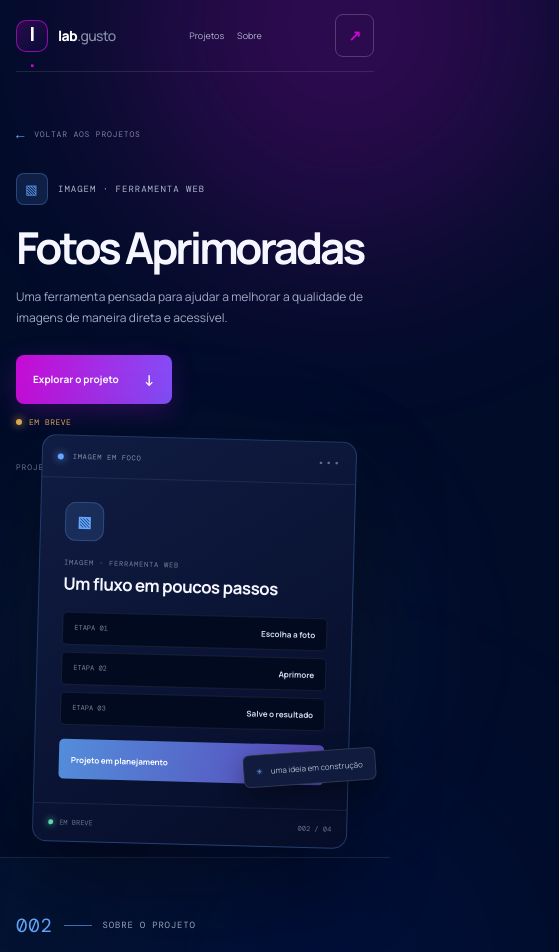
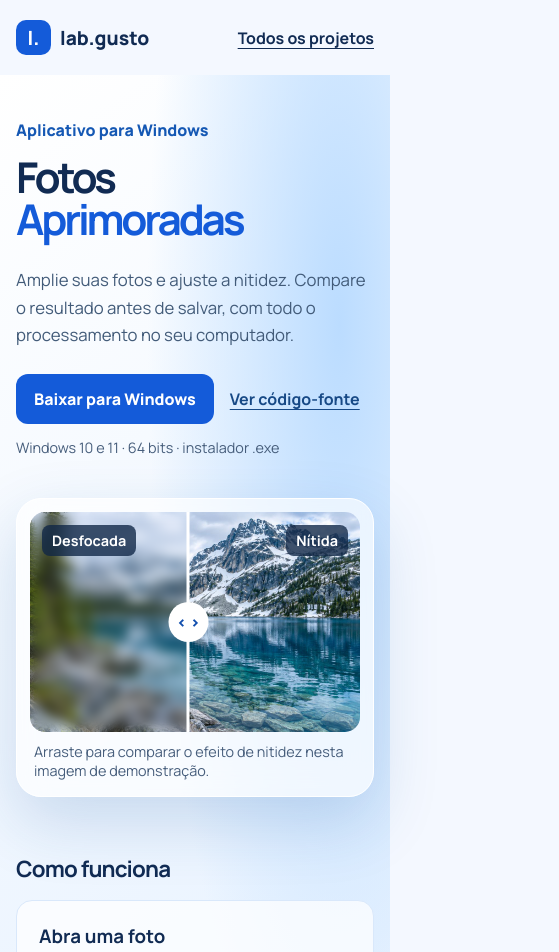
Before and after one commit to Algusto-RC/lab.gusto, a plain HTML site: page projects/fotos-aprimoradas.html in a window 390 px wide. Shown: the top 952 px of the page, 559 px wide, since content can reach past the window. Drawn offline with nearby package versions, Linux system fonts and the light colour scheme.

Commit message:
Publica Fotos Aprimoradas com demonstração e download para Windows

```diff
--- a/projects/fotos-aprimoradas.html
+++ b/projects/fotos-aprimoradas.html
@@ -1,51 +1,56 @@
 <!doctype html>
 <html lang="pt-BR">
 <head>
-  <meta charset="utf-8" />
-  <meta name="viewport" content="width=device-width, initial-scale=1" />
-  <meta name="theme-color" content="#010C29" />
-  <meta name="description" content="Uma ferramenta pensada para ajudar a melhorar a qualidade de imagens de maneira direta e acessível." />
+  <meta charset="utf-8">
+  <meta name="viewport" content="width=device-width, initial-scale=1">
+  <meta name="theme-color" content="#edf5ff">
+  <meta name="description" content="Amplie suas fotos em até 4× por lado com o aplicativo para Windows do Lab Gusto.">
   <title>Fotos Aprimoradas — lab.gusto</title>
   <link rel="preconnect" href="https://fonts.googleapis.com">
   <link rel="preconnect" href="https://fonts.gstatic.com" crossorigin>
-  <link href="https://fonts.googleapis.com/css2?family=DM+Mono:wght@400;500&family=Manrope:wght@400;500;600;700;800&display=swap" rel="stylesheet">
-  <link rel="stylesheet" href="../styles.css" />
-  <link rel="stylesheet" href="project.css" />
+  <link href="https://fonts.googleapis.com/css2?family=Manrope:wght@400;500;600;700;800&display=swap" rel="stylesheet">
+  <link rel="stylesheet" href="fotos.css">
+  <script src="fotos.js" defer></script>
 </head>
-<body class="project-page project-photos">
-  <div class="ambient ambient-a"></div><div class="ambient ambient-b"></div>
-  <header class="topbar wrap">
-    <a class="brand" href="../index.html#inicio" aria-label="lab.gusto, início"><span class="brand-mark">l<span>.</span></span><span>lab<span class="brand-muted">.gusto</span></span></a>
-    <nav class="nav-links" aria-label="Navegação principal"><a href="../index.html#ferramentas">Projetos</a><a href="../index.html#sobre">Sobre</a></nav>
-    <a class="header-cta" href="../index.html#ferramentas">Todos os projetos <span>↗</span></a>
+<body id="top">
+  <header class="shell top">
+    <a class="brand" href="../index.html#inicio" aria-label="Lab Gusto, início"><span class="brand-icon">l.</span> lab.gusto</a>
+    <a href="../index.html#ferramentas">Todos os projetos</a>
   </header>
   <main>
-    <section class="project-hero wrap">
-      <div class="project-copy">
-        <a class="back-link" href="../index.html#ferramentas"><span>←</span> VOLTAR AOS PROJETOS</a>
-        <div class="project-eyebrow"><span class="project-icon">▧</span><span>IMAGEM · FERRAMENTA WEB</span></div>
-        <h1>Fotos Aprimoradas</h1>
-        <p class="project-lede">Uma ferramenta pensada para ajudar a melhorar a qualidade de imagens de maneira direta e acessível.</p>
-        <div class="project-actions"><a class="button button-primary" href="#sobre-o-projeto">Explorar o projeto <span>↓</span></a><span class="project-status soon"><i></i>EM BREVE</span></div>
-        <div class="project-meta"><span>PROJETO 002</span><span class="meta-sep"></span><span>LAB.GUSTO</span></div>
+    <section class="shell hero">
+      <div class="intro">
+        <p class="platform">Aplicativo para Windows</p>
+        <h1>Fotos<br><span>Aprimoradas</span></h1>
+        <p class="lede">Amplie suas fotos e ajuste a nitidez. Compare o resultado antes de salvar, com todo o processamento no seu computador.</p>
+        <div class="actions">
+          <a class="download" href="https://github.com/Algusto-RC/fotos-aprimoradas/releases/latest/download/labGusto-Fotos-Aprimoradas-Setup.exe">Baixar para Windows</a>
+          <a class="source" href="https://github.com/Algusto-RC/fotos-aprimoradas">Ver código-fonte</a>
+        </div>
+        <p class="details">Windows 10 e 11 · 64 bits · instalador .exe</p>
       </div>
-      <div class="project-showcase" aria-label="Resumo visual do projeto">
-        <div class="showcase-glow"></div><div class="showcase-card">
-          <div class="showcase-head"><span class="showcase-dot"></span><span>IMAGEM EM FOCO</span><b>···</b></div>
-          <div class="showcase-main"><div class="showcase-symbol">▧</div><p class="showcase-kicker">IMAGEM · FERRAMENTA WEB</p><h2>Um fluxo em poucos passos</h2><div class="mock-rows"><div class="mock-row"><span>ETAPA 01</span><b>Escolha a foto</b></div><div class="mock-row"><span>ETAPA 02</span><b>Aprimore</b></div><div class="mock-row"><span>ETAPA 03</span><b>Salve o resultado</b></div></div><div class="showcase-button">Projeto em planejamento<span>→</span></div></div>
-          <div class="showcase-foot"><span><i></i>EM BREVE</span><span>002 / 04</span></div>
-        </div><div class="showcase-note"><span>✳</span> uma ideia em construção</div>
+      <figure class="showcase" id="showcase">
+        <div class="image-frame">
+          <img src="fotos-demo.jpg" alt="Lago azul cercado por montanhas" width="1200" height="800">
+          <img class="blurred" src="fotos-demo.jpg" alt="" aria-hidden="true" width="1200" height="800">
+          <span class="comparison-tag before">Desfocada</span>
+          <span class="comparison-tag after">Nítida</span>
+          <span class="divider" aria-hidden="true"><span>‹ ›</span></span>
+          <input id="comparison" type="range" min="0" max="100" value="48" aria-label="Comparar a foto desfocada com a foto nítida">
+        </div>
+        <figcaption>Arraste para comparar o efeito de nitidez nesta imagem de demonstração.</figcaption>
+      </figure>
+    </section>
+    <section class="shell workflow" aria-labelledby="how">
+      <h2 id="how">Como funciona</h2>
+      <div class="features">
+        <article><h3>Abra uma foto</h3><p>Carregue uma imagem JPG, PNG, WebP, BMP ou TIFF. O arquivo fica no seu computador.</p></article>
+        <article><h3>Aprimore em 2×, 3× ou 4×</h3><p>Amplie cada lado, aplique nitidez e, se quiser, ative a redução leve de ruído. A saída comporta até 40 megapixels.</p></article>
+        <article><h3>Compare e salve</h3><p>Use o controle antes e depois. Exporte uma cópia em PNG, JPG ou WebP.</p></article>
       </div>
+      <div class="install"><div><h2>Instalação e atualizações</h2><p>Execute o instalador e escolha se deseja um atalho na Área de Trabalho. Para consultar novas versões, use o botão circular no canto inferior direito do aplicativo.</p></div><a class="download" href="https://github.com/Algusto-RC/fotos-aprimoradas/releases/latest/download/labGusto-Fotos-Aprimoradas-Setup.exe">Baixar instalador</a></div>
     </section>
-    <section class="project-content" id="sobre-o-projeto"><div class="wrap project-content-grid">
-      <aside class="project-index"><span>002</span><span class="index-line"></span> SOBRE O PROJETO</aside>
-      <div class="project-main-copy"><div class="content-heading"><div class="eyebrow section-eyebrow">A IDEIA</div><h2>Imagens pequenas ou com qualidade limitada podem dificultar o uso em apresentações, publicações e projetos pessoais. A ferramenta pretende simplificar esse aprimoramento em poucos passos.</h2></div><p class="project-description">Fotos Aprimoradas está na fase de ideia. A proposta é permitir que a pessoa envie uma imagem e receba uma versão aprimorada, sem precisar dominar softwares complexos de edição.</p>
-        <div class="feature-grid"><article class="feature-item"><span class="feature-number">01</span><h3>Fluxo simples</h3><p>Enviar uma imagem e iniciar o aprimoramento sem configurações complicadas.</p></article><article class="feature-item"><span class="feature-number">02</span><h3>Qualidade visual</h3><p>A proposta é melhorar a aparência e a definição da imagem.</p></article><article class="feature-item"><span class="feature-number">03</span><h3>Acesso pelo navegador</h3><p>A experiência está sendo planejada para uso na web.</p></article></div>
-        <div class="project-lower"><div class="tech-block"><div class="eyebrow section-eyebrow">TECNOLOGIAS / CONCEITOS</div><div class="tech-tags"><span class="tech-tag">Processamento de imagem</span><span class="tech-tag">Experiência web</span><span class="tech-tag">Em planejamento</span></div></div><div class="status-block"><span class="status-label">STATUS DO PROJETO</span><b class="project-status soon"><i></i>EM BREVE</b><p>O projeto ainda está em planejamento. Os recursos e a tecnologia serão definidos durante o desenvolvimento.</p></div></div>
-        <div class="project-bottom-cta"><div><span class="eyebrow section-eyebrow">LAB.GUSTO · PROJETO 002</span><h3>Projeto em planejamento</h3><p>Ainda não é possível enviar ou processar imagens.</p></div><a class="button button-outline" href="../index.html#ferramentas">Ver outros projetos <span>↗</span></a></div>
-      </div>
-    </div></section>
   </main>
-  <footer class="footer wrap"><a class="brand footer-brand" href="../index.html#inicio"><span class="brand-mark">l<span>.</span></span><span>lab<span class="brand-muted">.gusto</span></span></a><span class="footer-copy">Feito com curiosidade e código. <span>© 2026</span></span><a class="back-top" href="#top">VOLTAR AO TOPO ↑</a></footer>
+  <footer class="shell footer"><a href="../index.html#inicio">lab.gusto</a><a href="#top">Voltar ao topo</a></footer>
 </body>
 </html>
--- /dev/null
+++ b/projects/fotos.css
@@ -0,0 +1,53 @@
+:root {
+  color-scheme: light;
+  font-family: Manrope, system-ui, sans-serif;
+  color: #112b53;
+  background: #f4f8ff;
+}
+* { box-sizing: border-box; }
+body { margin: 0; }
+a { color: inherit; text-underline-offset: .24em; }
+a:focus-visible, input:focus-visible { outline: 3px solid #2674ee; outline-offset: 5px; }
+.shell { width: min(1180px, calc(100% - 64px)); margin-inline: auto; }
+.top, .footer { display: flex; align-items: center; justify-content: space-between; gap: 16px; padding-block: 20px; font-weight: 700; }
+.brand { display: inline-flex; align-items: center; gap: 9px; font-size: 1.2rem; text-decoration: none; font-weight: 800; }
+.brand-icon { display: grid; place-items: center; width: 35px; height: 35px; border-radius: 10px; background: #145bd9; color: white; }
+main { background: radial-gradient(ellipse at 87% 15%, #bbdcff 0%, transparent 40%), linear-gradient(145deg, #fff, #e9f3ff 58%, #fff); }
+.hero { min-height: 600px; display: grid; grid-template-columns: .8fr 1.2fr; align-items: center; gap: clamp(26px, 5vw, 75px); padding-block: 76px; }
+.platform { color: #1558b4; font-weight: 800; margin: 0 0 16px; }
+h1 { font-size: clamp(2.65rem, 6.2vw, 5.6rem); line-height: .99; letter-spacing: -.075em; margin: 0; }
+h1 span { color: #145bd9; }
+.lede { color: #425b79; font-size: clamp(1.05rem, 1.65vw, 1.25rem); line-height: 1.65; max-width: 39ch; margin: 25px 0; }
+.actions { display: flex; gap: 16px; align-items: center; flex-wrap: wrap; }
+.download { display: inline-flex; align-items: center; justify-content: center; border-radius: 12px; min-height: 50px; padding: 12px 18px; background: #145bd9; color: white; font-weight: 800; text-decoration: none; white-space: nowrap; }
+.download:hover { background: #104ab3; }
+.source { font-weight: 700; color: #174986; }
+.details, figcaption { color: #475e7c; font-size: .9rem; }
+.showcase { --split: 48%; margin: 0; min-width: 0; padding: 13px; background: rgb(255 255 255 / .62); border: 1px solid white; border-radius: 25px; box-shadow: 0 25px 65px #1d59a330; backdrop-filter: blur(15px); }
+.image-frame { position: relative; overflow: hidden; isolation: isolate; border-radius: 15px; background: #c6daef; }
+.image-frame img { display: block; width: 100%; height: auto; aspect-ratio: 3 / 2; object-fit: cover; }
+.image-frame .blurred { position: absolute; inset: 0; filter: blur(6px); transform: scale(1.014); clip-path: inset(0 calc(100% - var(--split)) 0 0); }
+.comparison-tag { position: absolute; z-index: 1; top: 13px; padding: 6px 10px; background: #102746c9; color: white; border-radius: 8px; font-size: .9rem; font-weight: 700; }
+.before { left: 12px; }
+.after { right: 12px; }
+.divider { position: absolute; z-index: 2; top: 0; bottom: 0; left: var(--split); width: 3px; background: white; transform: translateX(-50%); }
+.divider span { position: absolute; top: 50%; left: 50%; transform: translate(-50%, -50%); width: 40px; height: 40px; display: grid; place-items: center; border-radius: 50%; background: white; color: #124fae; font-weight: 800; }
+.image-frame input { position: absolute; z-index: 3; inset: 0; width: 100%; height: 100%; margin: 0; cursor: ew-resize; opacity: 0; }
+.image-frame:focus-within { outline: 3px solid #145bd9; outline-offset: 3px; }
+figcaption { padding: 10px 4px 3px; }
+.workflow { padding-block: 12px 52px; }
+h2 { margin: 0 0 16px; font-size: clamp(1.4rem, 3vw, 2rem); letter-spacing: -.035em; }
+.features { display: grid; grid-template-columns: repeat(3, 1fr); gap: 13px; }
+.features article, .install { border: 1px solid #d9e8fb; border-radius: 16px; background: #ffffffb8; padding: 22px; }
+.features h3 { margin: 0 0 10px; }
+.features p, .install p { margin: 0; color: #425b79; line-height: 1.6; }
+.install { margin-top: 20px; display: flex; align-items: center; justify-content: space-between; gap: 22px; }
+.footer { border-top: 1px solid #deeafa; }
+@media (max-width: 850px) {
+  .hero { grid-template-columns: 1fr; min-height: 0; padding-block: 44px; }
+  .features { grid-template-columns: 1fr; }
+}
+@media (max-width: 550px) {
+  .shell { width: calc(100% - 32px); }
+  .install { align-items: flex-start; flex-direction: column; }
+}
--- /dev/null
+++ b/projects/fotos.js
@@ -0,0 +1,6 @@
+const comparison = document.querySelector('#comparison');
+const showcase = document.querySelector('#showcase');
+
+comparison.addEventListener('input', () => {
+  showcase.style.setProperty('--split', `${comparison.value}%`);
+});
```
Also changed, not shown: index.html (+1 -1 lines), projects/fotos-demo.jpg (added).
